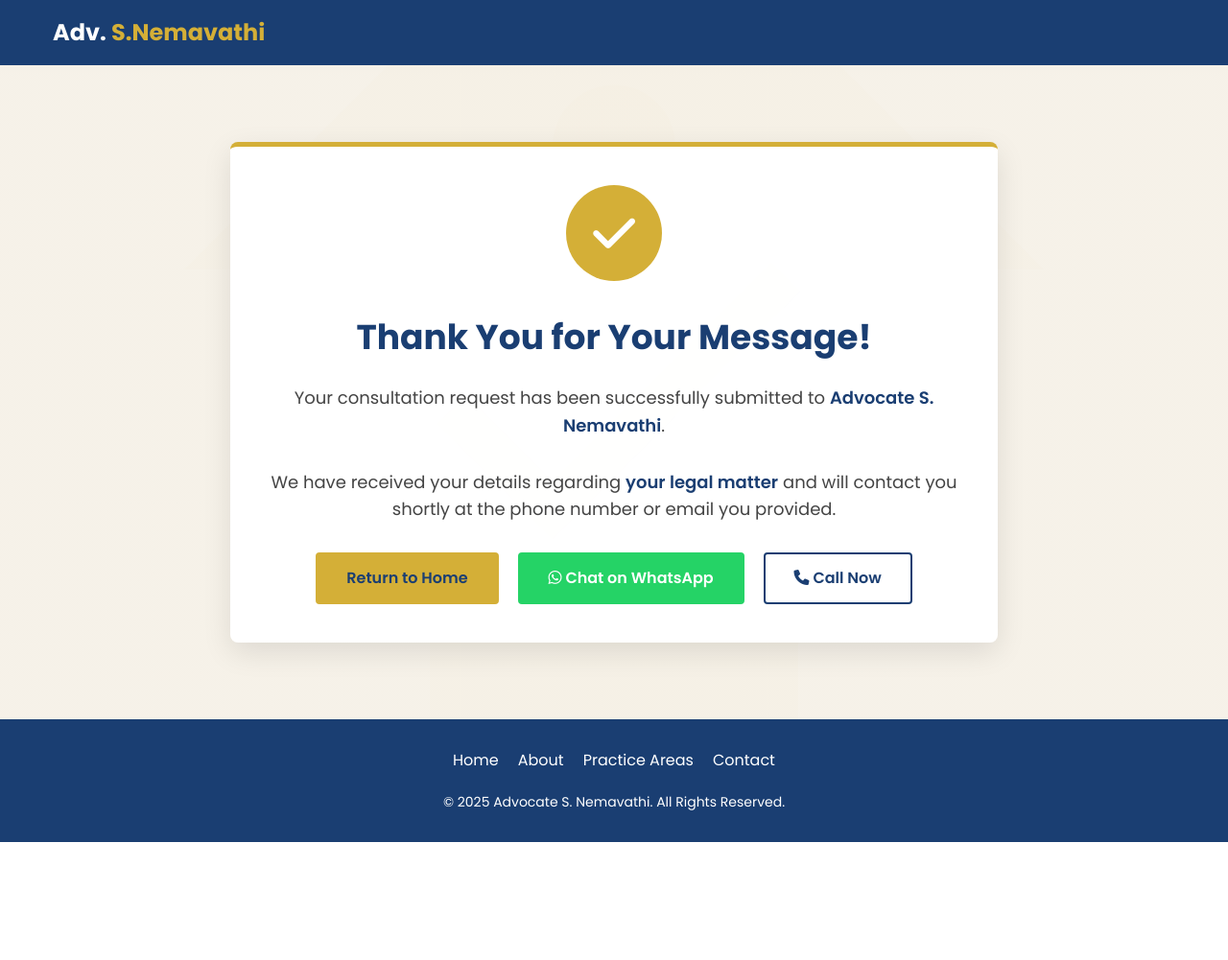
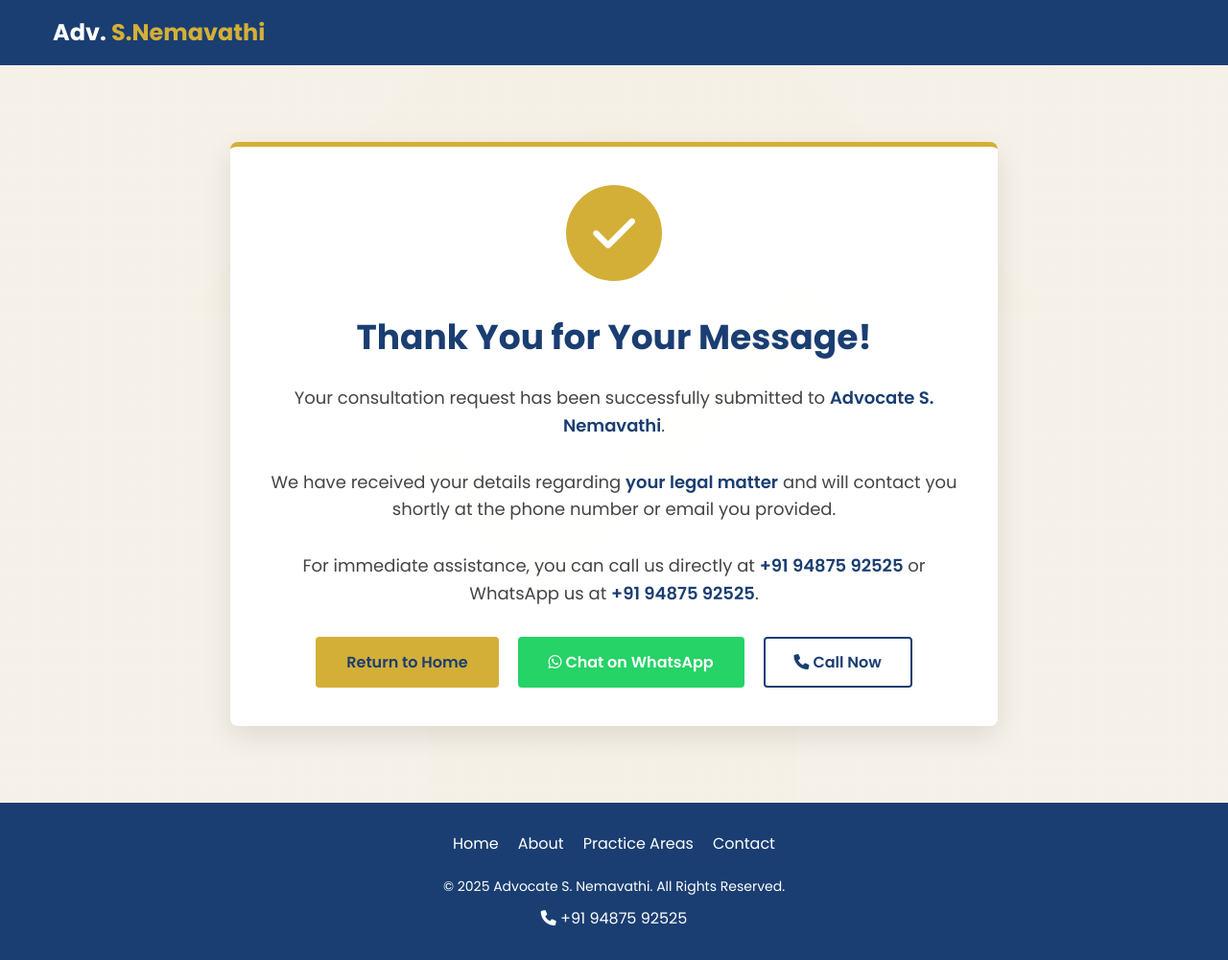
Before and after one commit to gitkkarthik/advocatenemavathi, a plain HTML site: page thank-you.html in a window 1280 px wide. Shown: the whole page at 96% size. Before the commit the page ends 878 px from the top, so only its background shows below. Drawn offline with Linux system fonts and the light colour scheme.

Commit message:
Updated thank-you.html with clickable links

```diff
--- a/thank-you.html
+++ b/thank-you.html
@@ -189,6 +189,19 @@
             border-color: #128C7E;
         }
 
+        /* Phone link styling */
+        .phone-link {
+            color: var(--primary);
+            text-decoration: none;
+            font-weight: 600;
+            transition: color 0.3s;
+        }
+
+        .phone-link:hover {
+            color: var(--secondary);
+            text-decoration: underline;
+        }
+
         /* Footer */
         footer {
             background-color: var(--primary);
@@ -257,6 +270,8 @@
                 <p>Your consultation request has been successfully submitted to <span class="highlight">Advocate S. Nemavathi</span>.</p>
                 <p>We have received your details regarding <span id="case-type" class="highlight">your legal matter</span> and will contact you shortly at the phone number or email you provided.</p>
 
+                <p>For immediate assistance, you can call us directly at <a href="tel:+919487592525" class="phone-link">+91 94875 92525</a> or WhatsApp us at <a href="https://wa.me/919487592525" class="phone-link">+91 94875 92525</a>.</p>
+
                 <div class="action-buttons">
                     <a href="index.html" class="btn">Return to Home</a>
                     <a href="https://wa.me/919487592525" class="btn btn-whatsapp">
@@ -280,6 +295,11 @@
                 <a href="index.html#contact">Contact</a>
             </div>
             <p class="copyright">&copy; <span id="year"></span> Advocate S. Nemavathi. All Rights Reserved.</p>
+            <p style="margin-top: 10px;">
+                <a href="tel:+919487592525" style="color: white; text-decoration: none;">
+                    <i class="fas fa-phone"></i> +91 94875 92525
+                </a>
+            </p>
         </div>
     </footer>
 
```
